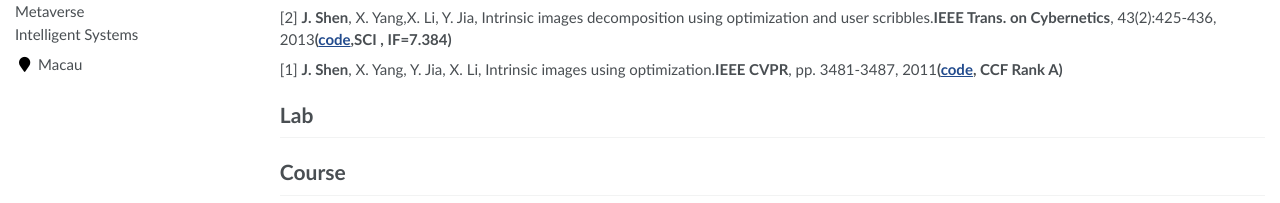
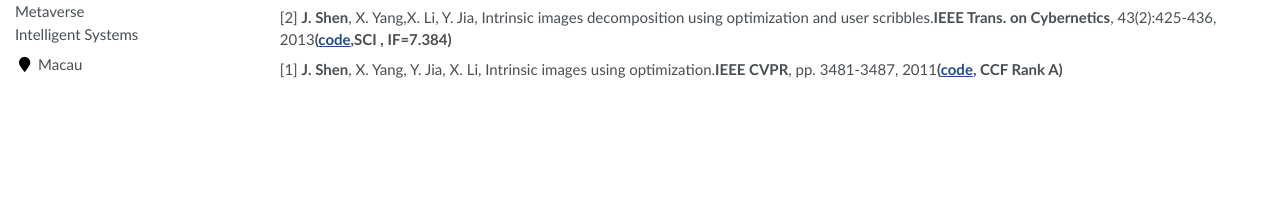
Before and after one commit to shenjianbing/shenjianbing.github.io, a Jekyll site: the page built from _pages/about.md, in a window 1280 px wide and 900 px high, scrolled down 7804 px. Shown: the part 694-897 px from the top of the window. Built offline with Jekyll 4.4.1, drawn with Linux system fonts in a browser that asks for light colours; after the commit the page ends 8616 px from its top, so only the background shows below that.

```diff
--- a/_pages/about.md
+++ b/_pages/about.md
@@ -341,8 +341,12 @@ His Google scholar citations are about <strong><span id='total_cit'>16100+</span
 
 [1] **J. Shen**, X. Yang, Y. Jia, X. Li, Intrinsic images using optimization.**IEEE CVPR**, pp. 3481-3487, 2011**([code](http://github.com/shenjianbing/intrinsic11), CCF Rank A)**
 
+&nbsp;&nbsp;&nbsp;
 
 
-# Lab
 
-# Course
+[//]: # ()
+[//]: # (# Lab)
+
+[//]: # ()
+[//]: # (# Course)
```
